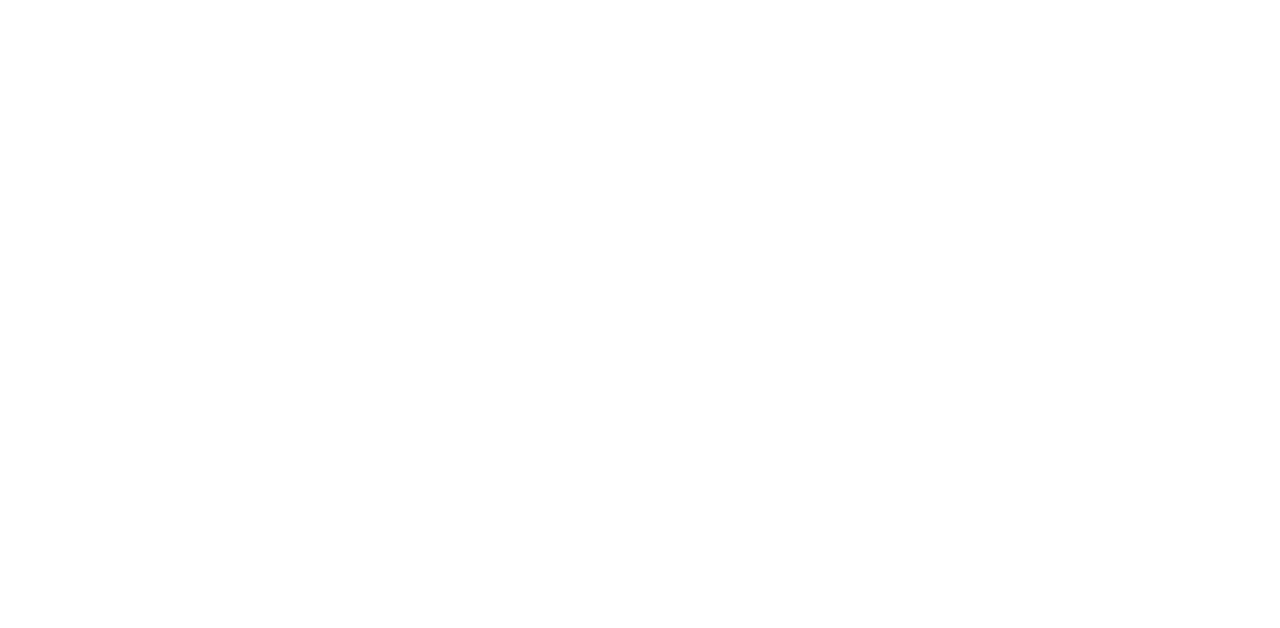
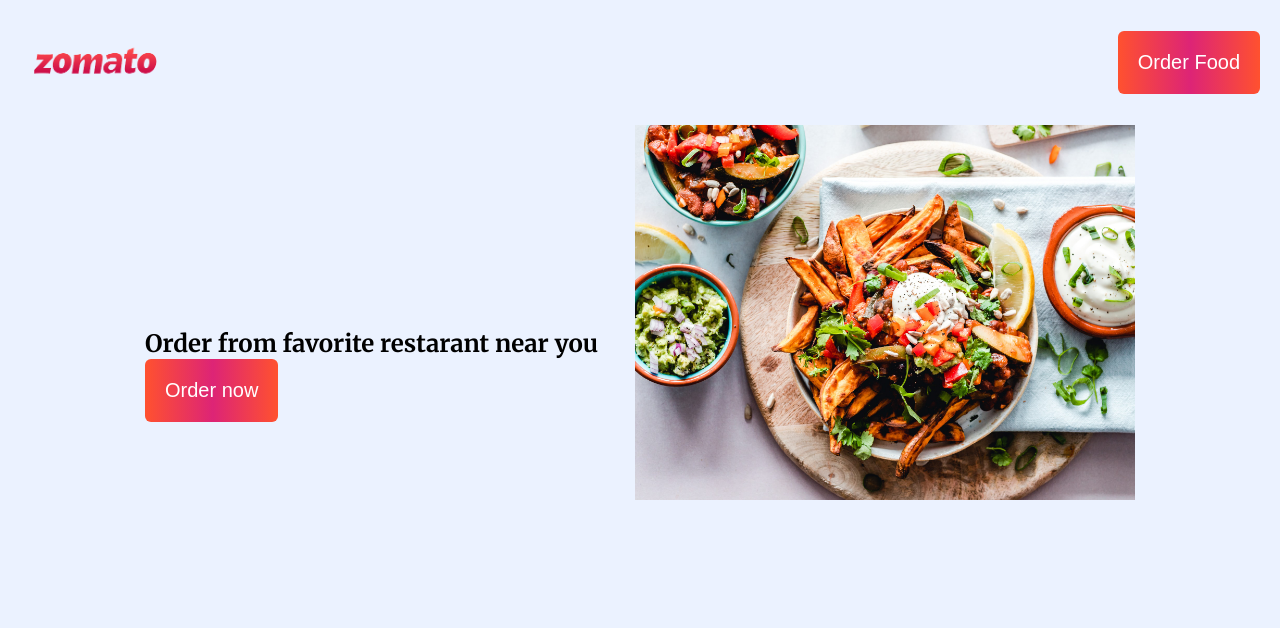
Before and after one commit to RAGHU990/My-project1, a plain HTML site: page index.html in a window 1280 px wide. Drawn offline with Linux system fonts and the light colour scheme.

Commit message:
added navbar &  hero

```diff
--- a/index.html
+++ b/index.html
@@ -4,9 +4,40 @@
     <meta charset="UTF-8">
     <meta http-equiv="X-UA-Compatible" content="IE=edge">
     <meta name="viewport" content="width=device-width, initial-scale=1.0">
+    <link rel="stylesheet" href="style.css"/>
+    <link rel="preconnect" href="https://fonts.gstatic.com">
+<link href="https://fonts.googleapis.com/css2?family=Merriweather:ital,wght@0,300;0,400;0,700;0,900;1,300;1,400;1,700;1,900&display=swap" rel="stylesheet">
+
     <title>ZOMATO</title>
 </head>
 <body>
+      <!-- Navbar -->
+    <header>
+        <nav class= "navbar">
+            <div class="navbar__brand">
+                <img src="./assets/logo.png" alt="logo" class="navbar__logo" />
+            </div>
+            <div class="navbar__nav__items">
+                <button class="nav__item button__primary"> Order Food</button>
 
+            </div>
+
+        </nav>
+    </header>
+
+    <main class="container">
+        <!--HERO SECTION-->
+        <section class="hero__container">
+     <div class="hero__image__container">
+        <img  class="hero__image"src="./assets/hero.jpg" alt="hero image"/>
+     </div>
+     <div class="hero__decription">
+       <h1>
+           Order from favorite restarant near you
+       </h1>
+       <button class="button__primary">Order now</button>
+     </div>
+        </section>
+    </main>
 </body>
 </html>
--- a/style.css
+++ b/style.css
@@ -0,0 +1,96 @@
+*{
+    margin: 0;
+    padding:0;
+    box-sizing: border-box;
+}
+
+body {
+ font-family: "Merriweather", sans-serif;
+ background-color: #ebf2ff;
+ overflow-x: hidden;
+
+}
+
+.button__primary{
+    background-image: linear-gradient(
+        to right,
+        #ff512f 0%,
+        #dd2476 51%,
+        #ff512f 100%
+    );
+
+    color:white;
+    padding: 12px;
+    border:none;border-radius: 6px;
+}
+
+.navbar {
+ display:flex;
+ justify-content:space-around;
+ align-items: center;
+}
+
+.navbar__brand{
+    width: 100px;
+}
+
+.navbar__logo{
+    width:100%;
+}
+
+.container{
+    width:100%;
+    margin: 0 auto;
+    padding: 0 15px;
+}
+
+.hero__container{
+    width:100%;
+}
+
+.hero__image__container{
+    width:100%;
+}
+
+.hero__image{
+    width:100%;
+}
+
+
+@media (min-width:768px){
+ .navbar{
+     justify-content: space-between;
+     padding: 10px 20px;
+ }
+
+ .navbar__brand{
+     width: 150px;
+ }
+
+ .button__primary{
+     padding: 20px;
+     font-size: 20px;
+ }
+
+ .hero__container{
+     display: flex;
+     flex-direction: row-reverse;
+     align-items: center;
+     justify-content: space-between;
+     gap: 10px;
+ }
+}
+
+@media (min-width:1020px){
+    .container{
+        max-width: 1020px;
+    }
+ .hero__image__container{
+     width: 500px;
+     height: 500px;
+ }
+}
+
+@media (min-width:1440px){
+
+}
```
